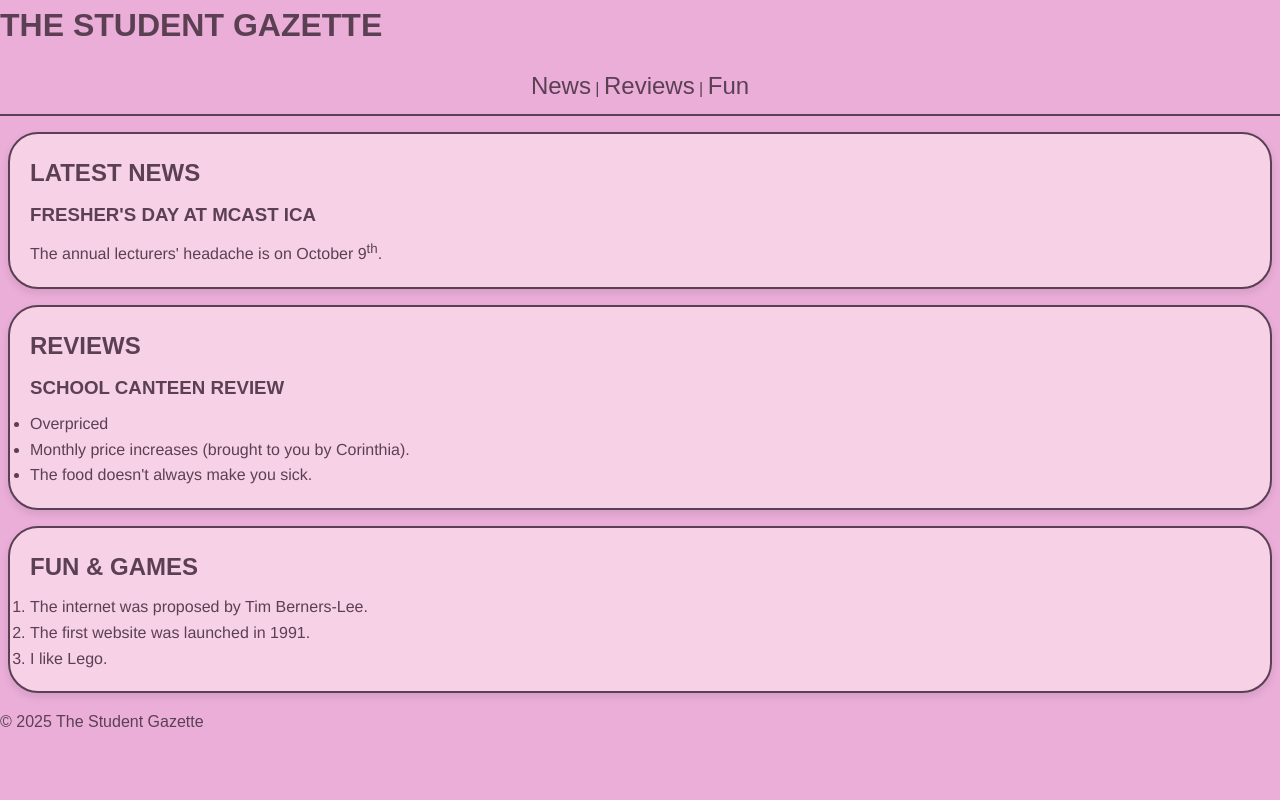
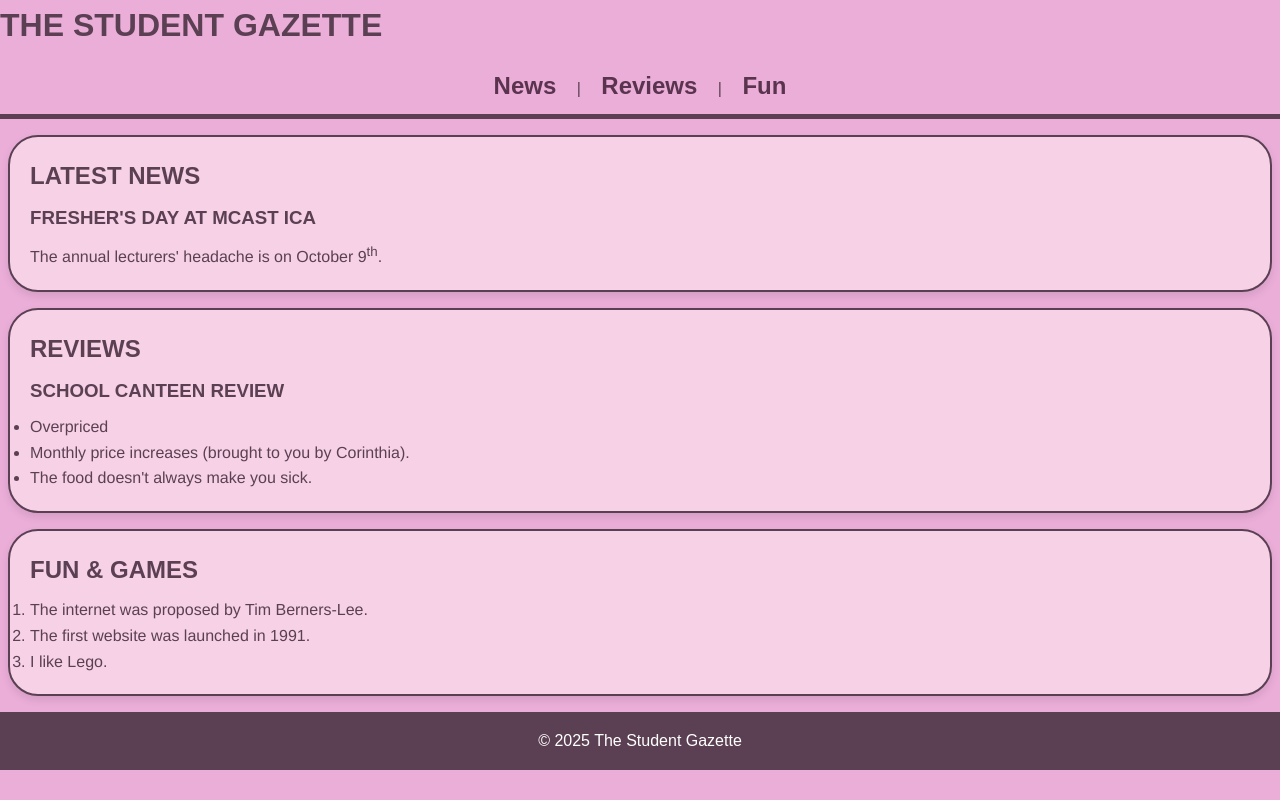
Before and after one commit to Mikela31/web-design, a plain HTML site: page index.html in a window 1280 px wide. Drawn offline with Linux system fonts and the light colour scheme; a web font is replaced by a local one.

Commit message:
Update style.css

```diff
--- a/style.css
+++ b/style.css
@@ -10,37 +10,38 @@ body {
     font-family:  Arial, Helvetica, sans-serif; /* main font*/
     color: #5b4053;/* font color*/
     line-height: 1.6; /*line height*/
+    margin: 0;
+    padding: 0;
 }
-
-
 
 
 h1,h2,h3,h4,h5,h6{
     font-family: "BBH Sans Hegarty", Arial, Helvetica, sans-serif; /* heading font*/
     text-transform: uppercase; /* makes all heading uppercase*/
     margin-bottom: 0.5rem; /* rem = font size of the body (default 16px) space below heading*/
+
 }
 
 nav {
     border-bottom-color: #5b4053;
-    border-bottom-width:2px;
+    border-bottom-width:5px;
     border-bottom-style:solid;
-
-text-align: center;
-
-padding:0.5rem
+    text-align: center;
+    padding:0.5rem
 }
 
 nav a {
-    color: #5b4053;
+    color: #5a344e;
     font-size: 1.5rem;
+    font-weight: bold;
+    margin: 0 1rem;
     text-decoration: none;
 }
 nav a:hover {
     color: #333;
-    text-decoration: underline;
 
 }
+
 
 section{
     padding: 20px;
@@ -50,8 +51,18 @@ section{
     border-radius: 30px; /*rounded corners*/
     box-shadow: 0 4px 8px rgba(0, 0, 0, 0.1);
     border: 2px solid #5b4053;
+    align-content: center;
+
 
     margin: 0.5rem;
     margin-top :1rem;
     margin-bottom: 1rem;
 }
+
+footer {
+    text-align: center;
+    padding: 1rem;
+    background-color: #5b4053;
+    color: #fff;
+    margin-top: 1rem;
+}
```
